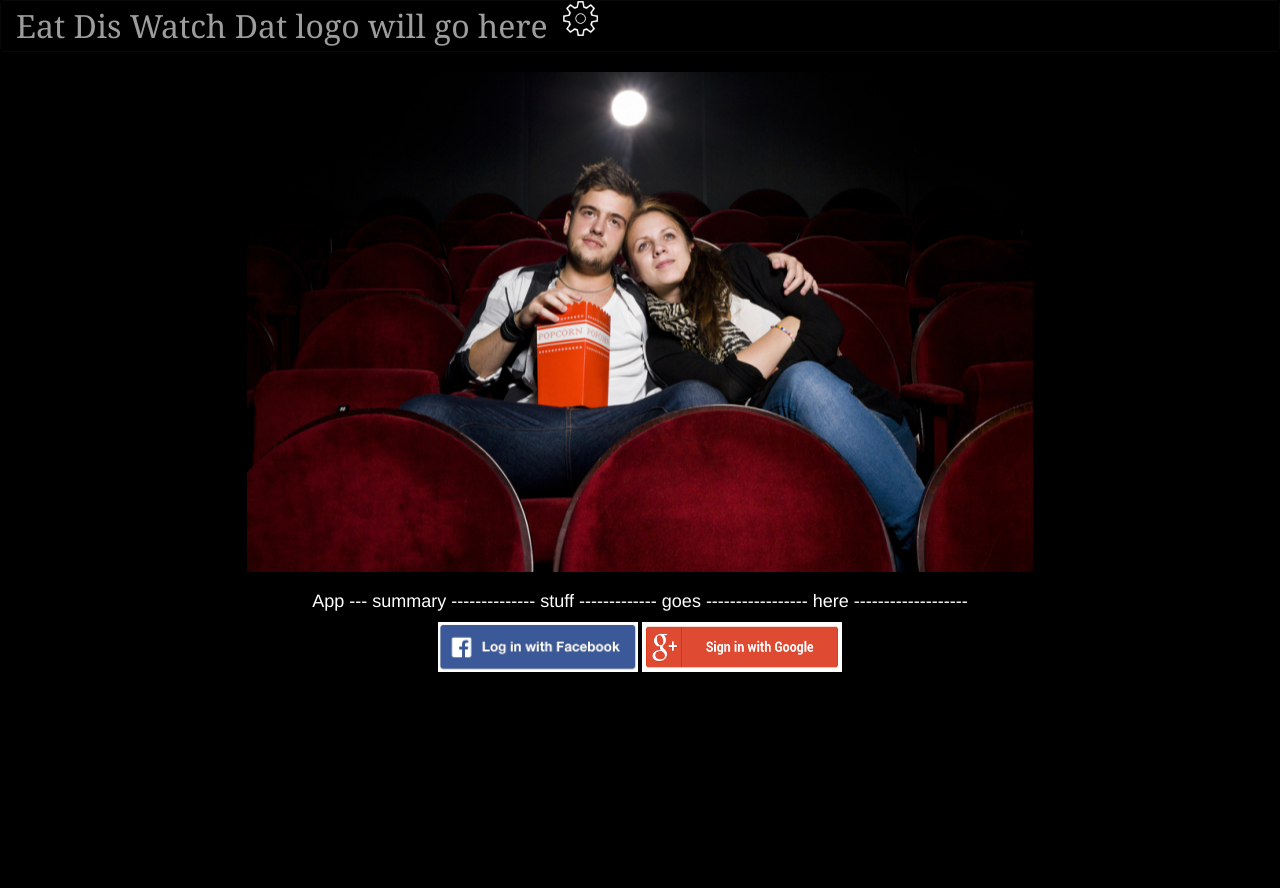
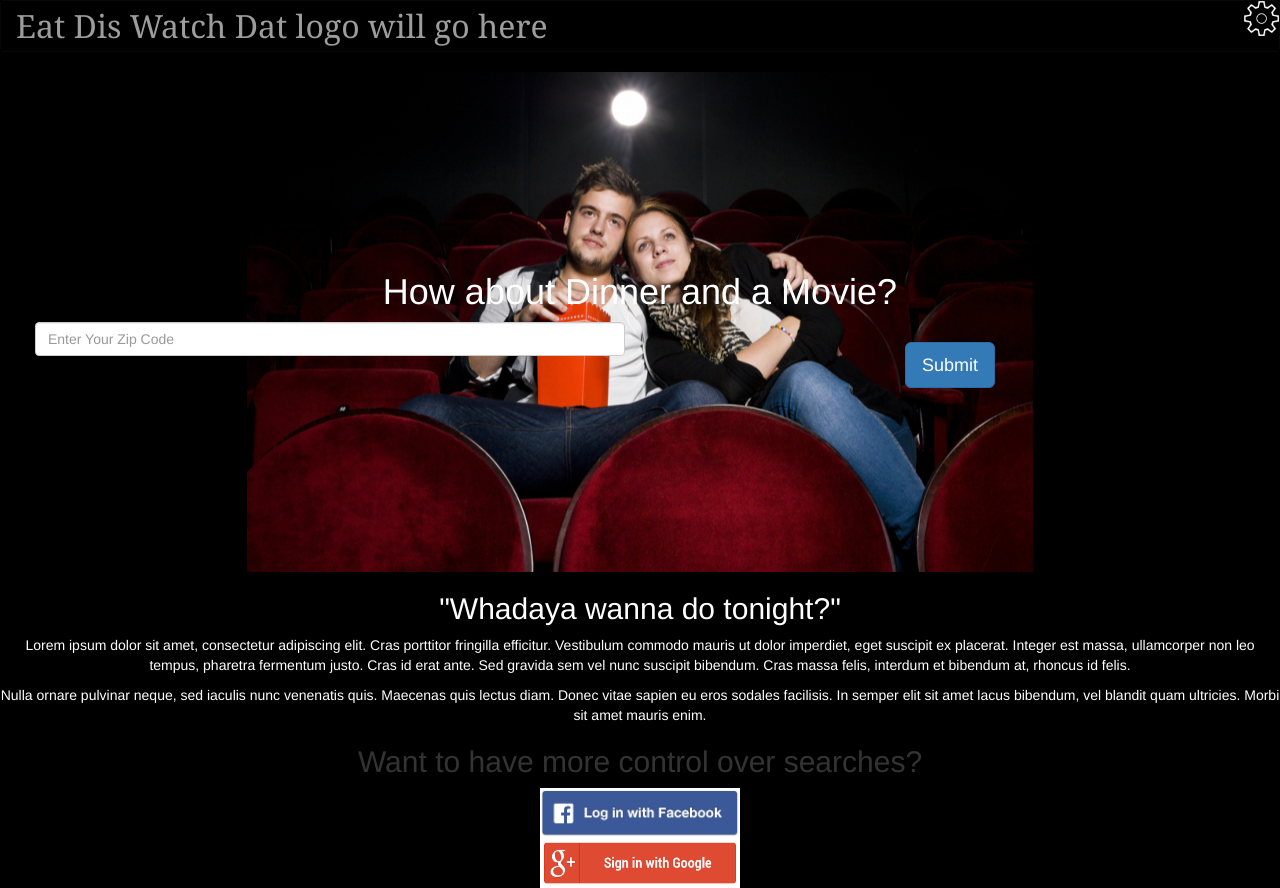
Before and after one commit to therealtimetourist/dinnerandamovie, a plain HTML site: page index.html in a window 1280 px wide. Before the commit the page ends 800 px from the top, so only its background shows below. Drawn offline with nearby package versions, Linux system fonts and the light colour scheme.

Commit message:
frontend update - added zipcode form field to index.html

```diff
--- a/assets/css/style.css
+++ b/assets/css/style.css
@@ -13,7 +13,7 @@ body {
 	color: white;
 
 	width: 100%;
-	padding: 20px;
+	padding: 180px 20px 20px 20px;
 	height: 500px;
 	margin-bottom: 20px;
 }
--- a/index.html
+++ b/index.html
@@ -1,59 +1,59 @@
 <!DOCTYPE html>
 <html>
   <head>
-
-  <title>EatDisWatchDat Logo</title>
-
+    <title>EatDisWatchDat | Welcome</title>
+    <meta charset="utf-8">
     <meta name="viewport" content="width=device-width, initial-scale=1.0">
 
     <link rel="stylesheet" href="https://maxcdn.bootstrapcdn.com/bootstrap/3.3.7/css/bootstrap.min.css" integrity="sha384-BVYiiSIFeK1dGmJRAkycuHAHRg32OmUcww7on3RYdg4Va+PmSTsz/K68vbdEjh4u" crossorigin="anonymous">
 
     <link rel="stylesheet" type="text/css" href="assets/css/style.css">
-
-  <script type="text/javascript" src="assets/javascript/jquery-3.1.0.min.js"></script>
-  <script type="text/javascript" src="assets/javascript/app.js"></script>
-
   </head>
 
   <body>
-
-<!--nav bar crap-->
+    <!--nav bar-->
     <nav class="navbar navbar-inverse">
       <div class="container-fluid">
-    <!-- Brand and toggle get grouped for better mobile display -->
-    <div class="navbar-header">
-      <button type="button" class="navbar-toggle collapsed" data-toggle="collapse" data-target="#bs-example-navbar-collapse-1" aria-expanded="false">
-        <span class="sr-only">Toggle navigation</span>
-        <span class="icon-bar"></span>
-        <span class="icon-bar"></span>
-        <span class="icon-bar"></span>
-      </button>
         <a class="navbar-brand" href="#">Eat Dis Watch Dat logo will go here</a>
-      <img src="assets/images/settings.png" alt="" id="settings-button" href="">
-    </div>
+        <a href="prefs.html"><img class="navbar-right" src="assets/images/settings.png" alt="preferences" id="settings-button"></a>
       </div>
     </nav>
-<!--end nav bar crap-->
+    <!--end nav bar-->
 
     <div class="content">
-
-    <div class="battleArea center">
-
+      <div class="battleArea center img-responsive text-center">
+        <h1>How about Dinner and a Movie?</h1>
+        <form role="form">
+          <div class="form-group col-md-6">
+            <input class="form-control" id="name-input" type="text" placeholder="Enter Your Zip Code">
+          </div><br>
+          <button class="btn btn-lg btn-primary" id="add-user" type="submit">Submit</button>
+        </form>
       </div>
 
       <div class="summary">
-
-    <h4>App --- summary -------------- stuff ------------- goes ----------------- here -------------------</h4>
-
+        <h2>"Whadaya wanna do tonight?"</h2>
+        <p>
+          Lorem ipsum dolor sit amet, consectetur adipiscing elit. Cras porttitor fringilla efficitur. Vestibulum commodo mauris ut dolor imperdiet, eget suscipit ex placerat. Integer est massa, ullamcorper non leo tempus, pharetra fermentum justo. Cras id erat ante. Sed gravida sem vel nunc suscipit bibendum. Cras massa felis, interdum et bibendum at, rhoncus id felis.
+        </p>
+        <p>
+          Nulla ornare pulvinar neque, sed iaculis nunc venenatis quis. Maecenas quis lectus diam. Donec vitae sapien eu eros sodales facilisis. In semper elit sit amet lacus bibendum, vel blandit quam ultricies. Morbi sit amet mauris enim.
+        </p>
       </div>
-
     </div>
 
     <div class="loginButtons">
-                  <img src="assets/images/facebookbutton.png" href="#" alt="" id="facebook-button">
-
-                  <img src="assets/images/googlebutton.png" href="#"  alt="" id="google-button">
-
+      <h2>Want to have more control over searches?</h2>
+      <img src="assets/images/facebookbutton.png" href="#" alt="login using Facebook" id="facebook-button">
+      <br>
+      <img src="assets/images/googlebutton.png" href="#"  alt="login using Google+" id="google-button">
     </div>
 
+    <script src="https://code.jquery.com/jquery-3.2.1.min.js" integrity="sha256-hwg4gsxgFZhOsEEamdOYGBf13FyQuiTwlAQgxVSNgt4=" crossorigin="anonymous"></script>
+
+    <script src="https://maxcdn.bootstrapcdn.com/bootstrap/3.3.7/js/bootstrap.min.js" integrity="sha384-Tc5IQib027qvyjSMfHjOMaLkfuWVxZxUPnCJA7l2mCWNIpG9mGCD8wGNIcPD7Txa" crossorigin="anonymous"></script>
+
+    <script type="text/javascript" src="assets/javascript/front_end_code.js"></script>
+    <script type="text/javascript" src="assets/javascript/back_end_code.js"></script>
+
 </body>
```
Lines whose indentation alone changed are shown as unchanged.
